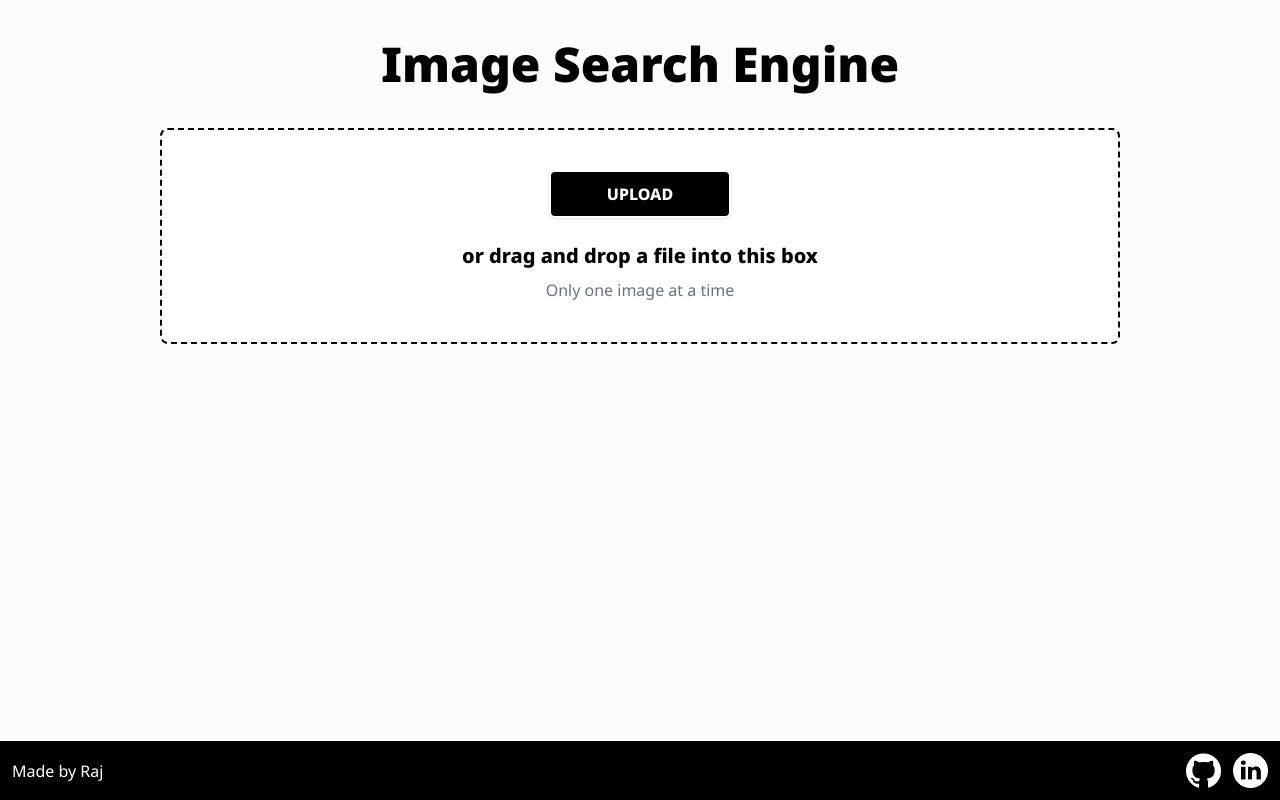
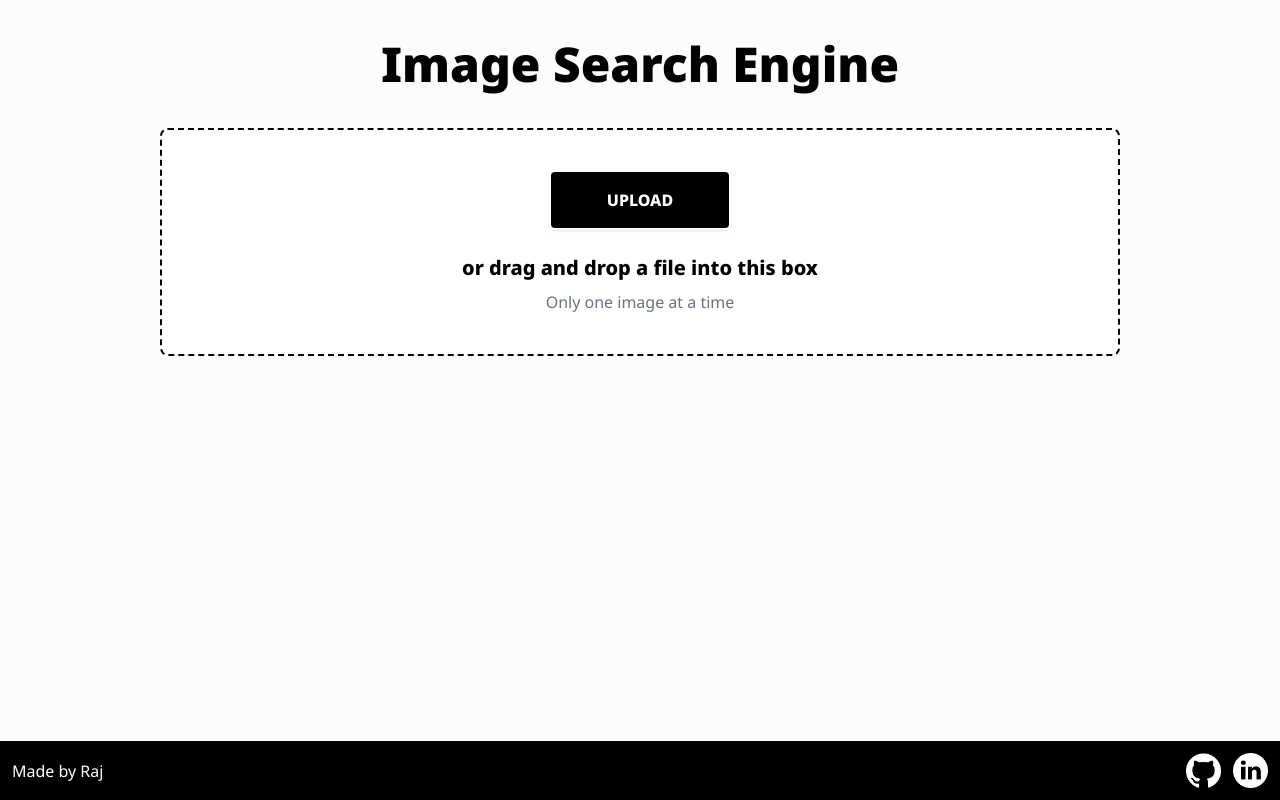
Before and after one commit to raj-pulapakura/Image-Search-Engine, a Next.js app in the folder web/: page / in a window 1280 px wide. Built offline with nearby package versions, Linux system fonts and the light colour scheme.

Commit message:
updated styles

```diff
--- a/web/pages/index.tsx
+++ b/web/pages/index.tsx
@@ -103,7 +103,7 @@ export default function IndexPage() {
       <DragAndDrop>
         <div className={`flex flex-col ${fileState.fileURL && "md:flex-row"} items-center justify-center gap-10`}>
           <div className="flex flex-col items-center">
-            <button onClick={() => inputRef.current.click()} className={`bg-black hover:bg-white active:bg-gray-200 text-white hover:text-black border-white border-2 hover:border-black ${fontBold.className} px-14 py-2.5 rounded-md shadow hover:shadow-2xl`}>
+            <button onClick={() => inputRef.current.click()} className={`bg-black hover:bg-white active:bg-gray-200 text-white hover:text-black border-white border-2 hover:border-black ${fontBold.className} px-14 py-4 rounded-md shadow hover:shadow-2xl`}>
               UPLOAD
             </button>
             <input
--- a/web/styles/index.css
+++ b/web/styles/index.css
@@ -13,5 +13,4 @@ html,body,#wrapper {
 
 * {
     margin: 0;
-    padding: 0;
 }
```
Also changed, not shown: 1 other file (tests, documents, lock files or other folders).
